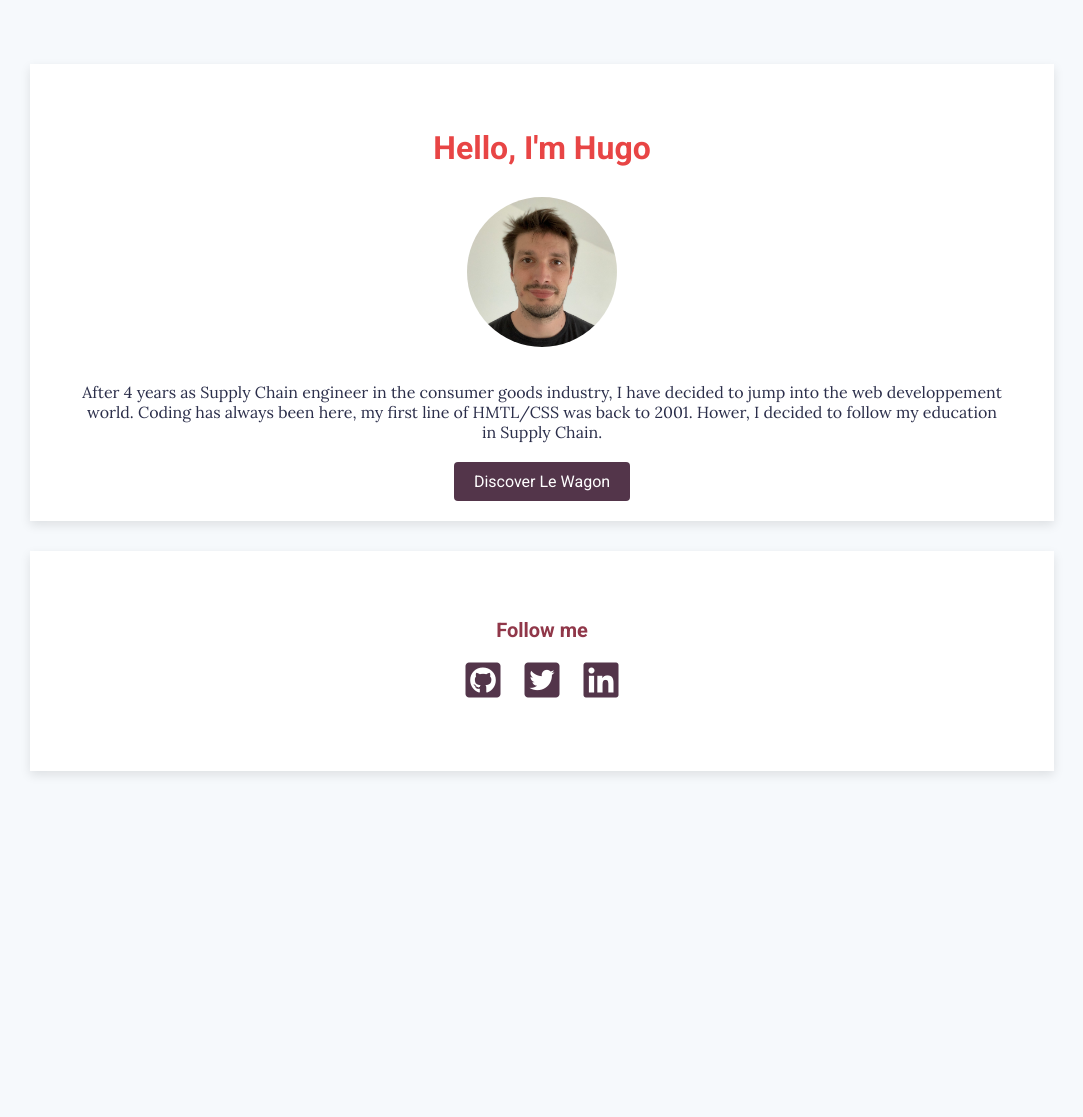
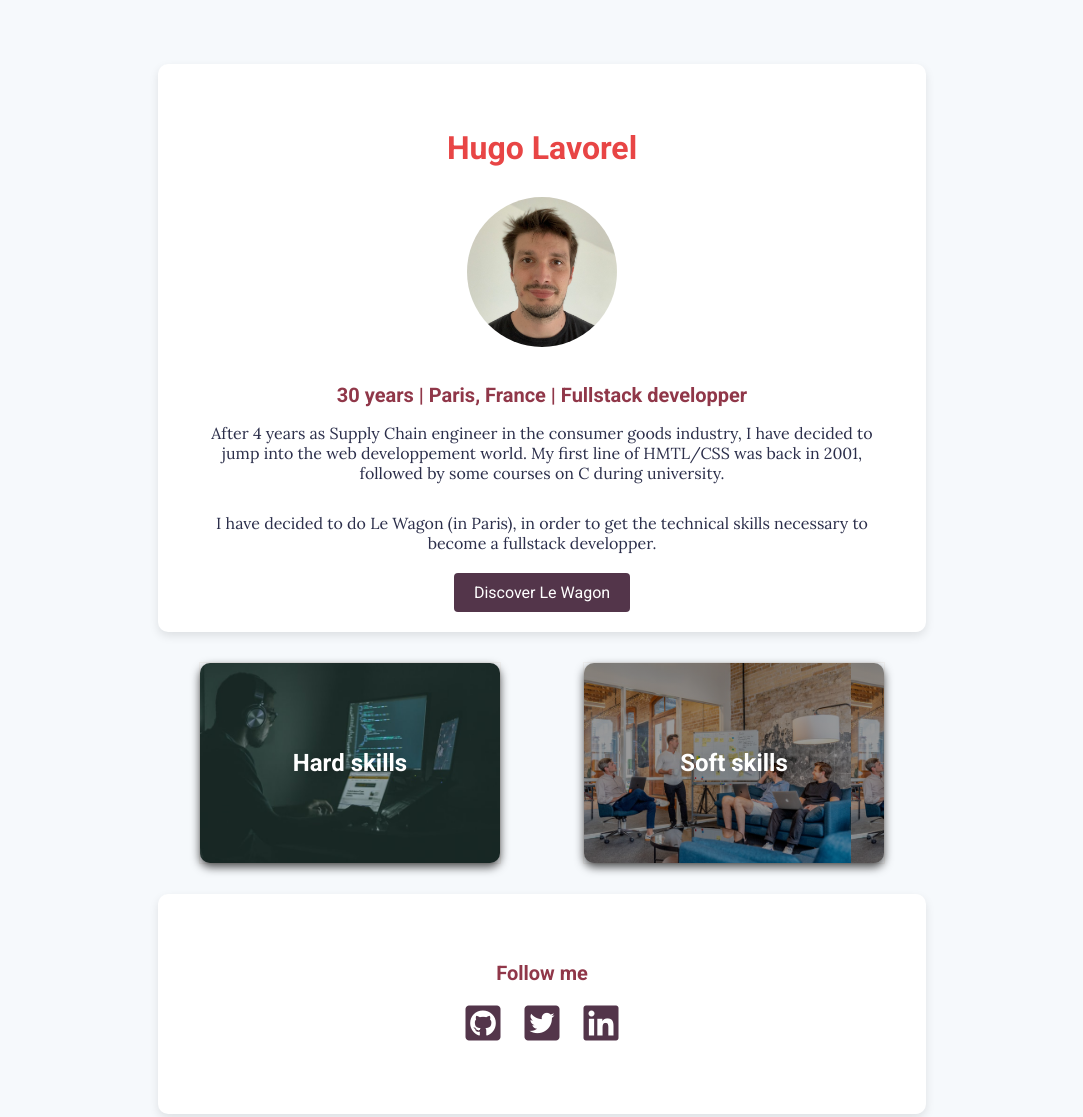
Before and after one commit to hugo-lavorel/profile, a plain HTML site: page index.html in a window 1280 px wide. Shown: the top 1117 px of the page, without its empty margins (98-1181 px from the left). Before the commit the page ends 899 px from the top, so only its background shows below. Drawn offline with Linux system fonts and the light colour scheme.

Commit message:
creation of two flipable card

```diff
--- a/index.html
+++ b/index.html
@@ -11,12 +11,50 @@
 <body>
   <div class="container">
     <div class="card" id="card_header">
-      <h1>Hello, I'm Hugo</h1>
+      <h1>Hugo Lavorel</h1>
       <img src="images/photo_profile.jpg" id="image_profile">
-      <p>After 4 years as Supply Chain engineer in the consumer goods industry, I have decided to jump into the web developpement world. Coding has always been here, my first line of HMTL/CSS was back to 2001. Hower, I decided to follow my education in Supply Chain.</p>
+      <h2>30 years | Paris, France | Fullstack developper</h2>
+      <p>After 4 years as Supply Chain engineer in the consumer goods industry, I have decided to jump into the web developpement world. My first line of HMTL/CSS was back in 2001, followed by some courses on C during university.</p>
+      <p>I have decided to do Le Wagon (in Paris), in order to get the technical skills necessary to become a fullstack developper.</p>
       <a href="https://www.lewagon.com/" class="btn-blue" target="_blank">Discover Le Wagon</a>
     </div>
-    <div class="card">
+    <div class="cards-skills">
+      <div class="card-hard-skills">
+        <div class="flip-box">
+          <div class="flip-box-inner">
+            <div class="flip-box-front">
+              <p class="card-title">Hard skills</p>
+            </div>
+            <div class="flip-box-back">
+              <ul>
+                <li>HTML</li>
+                <li>CSS</li>
+                <li>Javascript</li>
+                <li>Ruby</li>
+                <li>Ruby on rail</li>
+              </ul>
+            </div>
+          </div>
+        </div>
+      </div>
+      <div class="card-soft-skills">
+        <div class="flip-box">
+          <div class="flip-box-inner">
+            <div class="flip-box-front">
+              <p class="card-title">Soft skills</p>
+            </div>
+            <div class="flip-box-back">
+              <ul>
+                <li>Management</li>
+                <li>Change management</li>
+                <li>Good listener</li>
+              </ul>
+            </div>
+          </div>
+        </div>
+      </div>
+    </div>
+    <div class="card" id="footer">
       <h2>Follow me</h2>
       <ul>
         <li><a href="https://github.com/hugo-lavorel" target="_blank"><i class="fab fa-github-square"></i></a></li>
--- a/style.css
+++ b/style.css
@@ -18,8 +18,14 @@ h1 {
   margin: 15px auto;
 }
 
+#image_profile:hover {
+  transform: rotate(0.5turn);
+  transition: all 800ms ease-in-out;
+}
+
 p {
   font-family: 'Lora', serif;
+  justify-content:
 }
 
 .btn-blue {
@@ -48,14 +54,14 @@ h2 {
   font-size: 20px;
 }
 
-li {
+#footer li {
   list-style: none;
   display: inline;
   font-size: 40px;
   margin: 10px;
 }
 
-ul {
+#footer ul {
   padding: 0;
 }
 
@@ -72,9 +78,105 @@ ul {
   box-shadow: 0px 4px 10px rgba(0, 0, 0, .1);
   margin: 30px auto;
   padding: 50px;
+  border-radius: 10px;
 }
 
 .container {
-  width: 80%;
-  margin: 5% 10% 10% 10%;
+  width: 60%;
+  margin: 5% 20%;
 }
+
+/* Test of the flip card */
+
+.cards-skills {
+  display: flex;
+  justify-content: space-around;
+}
+
+.card-hard-skills .flip-box-front {
+  background-image: url('images/hard-skill.jpg');
+  background-size: contain;
+  width:300px;
+  height:200px;
+}
+
+.card-title {
+  color: white;
+  font-family: Roboto;
+  font-size: 24px;
+  font-weight: bold;
+  text-shadow: 0px 1px 10px rgba(0, 0, 0, 0.1);
+}
+
+.card-soft-skills .flip-box-front {
+  background-image: linear-gradient(rgba(0, 0, 0, 0.4), rgba(0, 0, 0, 0.4)), url('images/soft-skill.jpg');
+  background-size: contain;
+  width:300px;
+  height:200px;
+}
+
+.flip-box {
+  background-color: transparent;
+  width: 300px;
+  height: 200px;
+  border: 1px solid #f1f1f1;
+  perspective: 1000px; /* Remove this if you don't want the 3D effect */
+}
+
+/* This container is needed to position the front and back side */
+.flip-box-inner {
+  position: relative;
+  width: 100%;
+  height: 100%;
+  text-align: center;
+  transition: transform 0.8s;
+  transform-style: preserve-3d;
+}
+
+/* Do an horizontal flip when you move the mouse over the flip box container */
+.flip-box:hover .flip-box-inner {
+  transform: rotateY(180deg);
+}
+
+/* Position the front and back side */
+.flip-box-front, .flip-box-back {
+  position: absolute;
+  width: 100%;
+  height: 100%;
+  -webkit-backface-visibility: hidden; /* Safari */
+  backface-visibility: hidden;
+}
+
+/* Style the front side (fallback if image is missing) */
+.flip-box-front {
+  display: flex;
+  align-items: center;
+  justify-content: center;
+  background-color: #bbb;
+  color: black;
+  border-radius: 10px;
+  box-shadow: 0px 4px 10px rgba(0, 0, 0, 0.7);
+}
+
+/* Style the back side */
+.flip-box-back {
+  background-color: #53354a;
+  color: white;
+  font-family: Roboto;
+  transform: rotateY(180deg);
+  border-radius: 10px;
+  box-shadow: 0px 4px 10px rgba(0, 0, 0, 0.7);
+}
+
+.flip-box-back ul {
+  display: flex;
+  flex-direction: column;
+  align-items: flex-start;
+  justify-content: center;
+}
+
+.flip-box-back li {
+  list-style: none;
+  font-size: 16px;
+  margin: 7px;
+}
```
Also changed, not shown: images/hard-skill.jpg (added), images/soft-skill.jpg (added), 1 other file.
